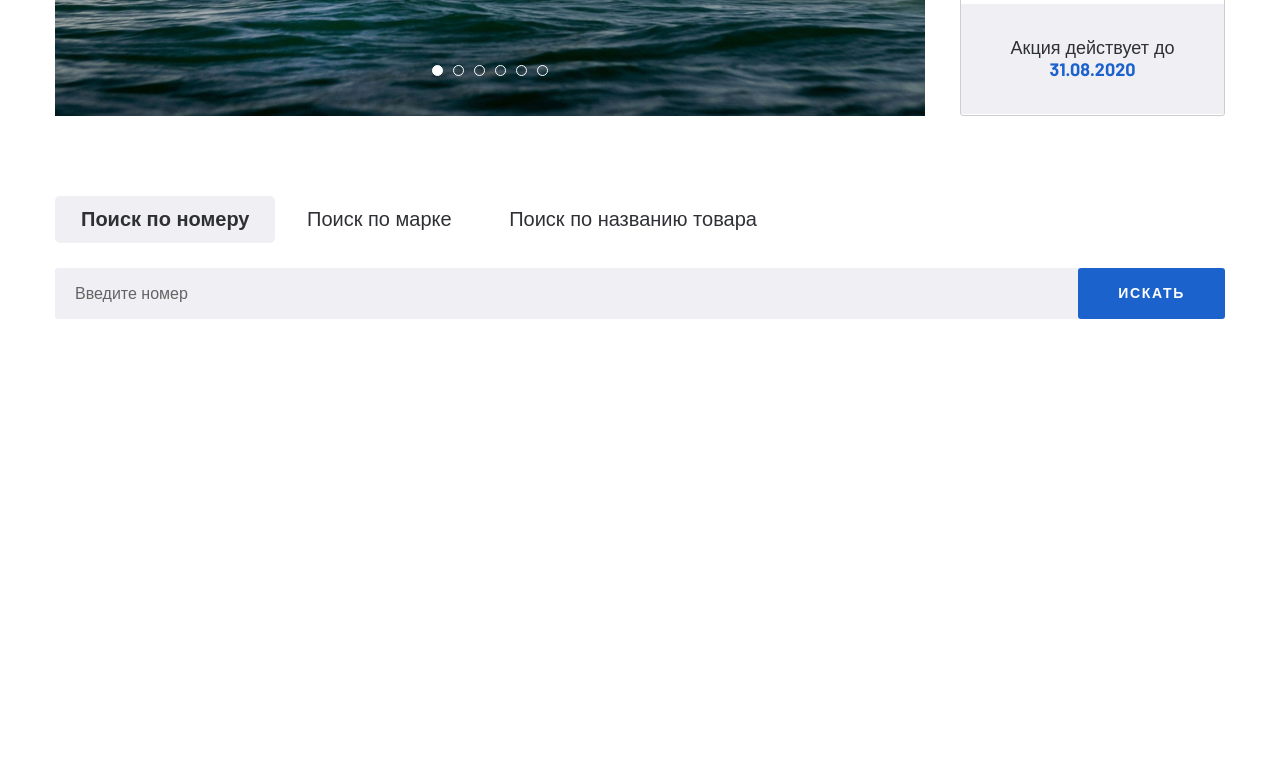
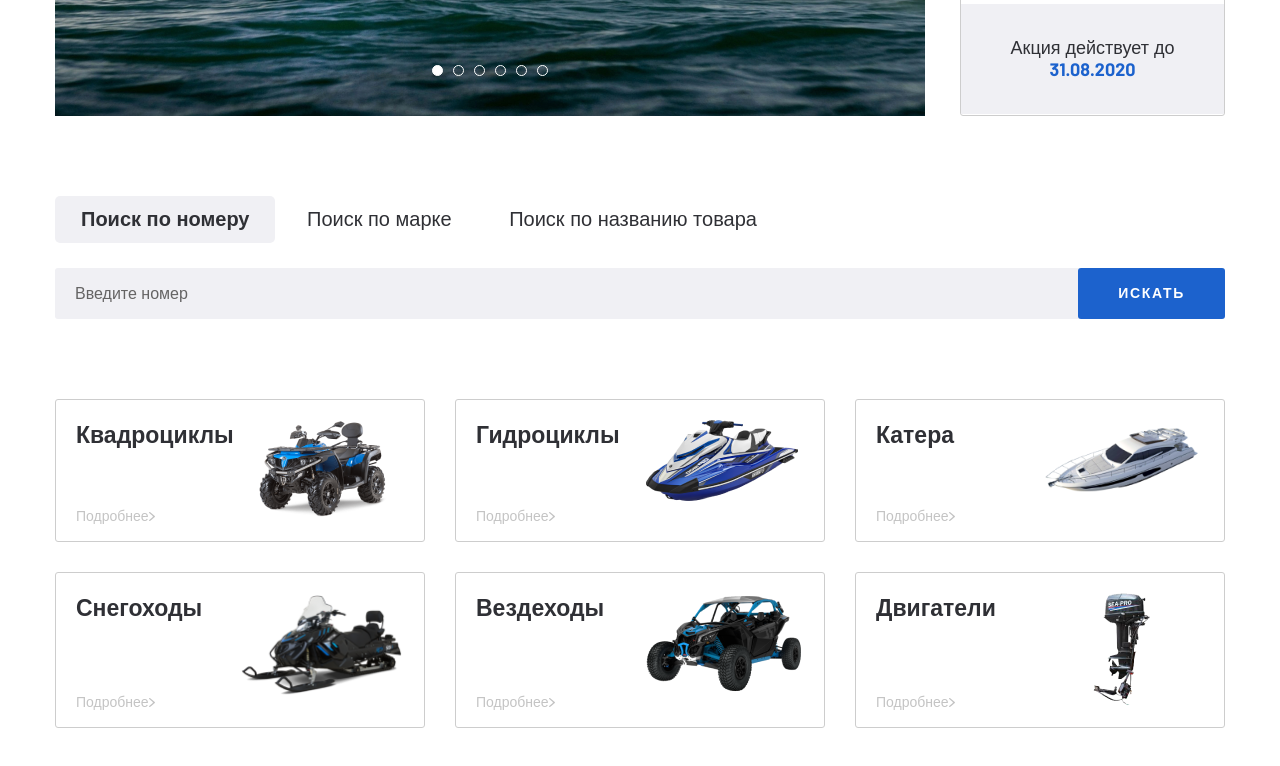
Before and after one commit to AndriiPrysiazhniuk/drive-moto-shop, a plain HTML site: page index.html in a window 1280 px wide. Shown: the part 537-1303 px from the top of the page. Before the commit the page ends 936 px from the top, so only its background shows below. Drawn offline with nearby package versions, Linux system fonts and the light colour scheme.

Commit message:
created section categories / styled this page

```diff
--- a/css/style.css
+++ b/css/style.css
@@ -377,3 +377,61 @@ body {
     border: none;
     margin-left: -3px;
 }
+
+.categories__inner {
+    display: flex;
+    justify-content: space-between;
+    flex-wrap: wrap;
+}
+
+.categories__item {
+    margin-bottom: 30px;
+    border: 1px solid #cdcdcd;
+    border-radius: 3px;
+    width: 370px;
+    padding: 20px 20px 16px;
+    display: flex;
+    transition: all .3s;
+
+}
+
+.categories__item:hover {
+    /*transition: all .3s;*/
+    color: #1C62CD;
+    border-radius: 3px;
+    box-shadow: 3px 3px 20px 0 rgba(50, 50, 50, 0.25);
+}
+
+.categories__item-info {
+    width: 50%;
+    display: flex;
+    flex-direction: column;
+    justify-content: space-between;
+}
+
+.categories__item-img {
+    text-align: center;
+    width: 50%;
+}
+
+.categories__item-img img {
+    max-width: 100%;
+}
+
+.categories__item-title {
+    transition: all .3s;
+    font-weight: 700;
+    font-size: 23px;
+    line-height: 28px;
+    font-family: "Barlow", sans-serif;
+}
+
+.categories__item-text {
+    font-size: 14px;
+    line-height: 17px;
+    color: #c4c4c4;
+}
+
+.categories__item-text::after {
+    content: url('../images/link-arrow.svg');
+}
--- a/index.html
+++ b/index.html
@@ -173,6 +173,69 @@
         </div>
     </div>
 </section>
+<section class="categories page-section">
+    <div class="container">
+        <div class="categories__inner">
+            <a href="#" class="categories__item">
+                <div class="categories__item-info">
+                    <h4 class="categories__item-title">Квадроциклы</h4>
+                    <p class="categories__item-text">Подробнее</p>
+                </div>
+                <div class="categories__item-img">
+                    <img src="images/product-1.png" alt="product image - quad bike">
+                </div>
+            </a>
+            <a href="#" class="categories__item">
+                <div class="categories__item-info">
+                    <h4 class="categories__item-title">Гидроциклы</h4>
+                    <p class="categories__item-text">Подробнее</p>
+                </div>
+                <div class="categories__item-img">
+                    <img src="images/product-2.png" alt="product image - Jet skis">
+                </div>
+
+            </a>
+            <a href="#" class="categories__item">
+                <div class="categories__item-info">
+                    <h4 class="categories__item-title">Катера</h4>
+                    <p class="categories__item-text">Подробнее</p>
+                </div>
+                <div class="categories__item-img">
+                    <img src="images/product-3.png" alt="product image - Boats">
+                </div>
+
+            </a>
+            <a href="#" class="categories__item">
+                <div class="categories__item-info">
+                    <h4 class="categories__item-title">Снегоходы</h4>
+                    <p class="categories__item-text">Подробнее</p>
+                </div>
+                <div class="categories__item-img">
+                    <img src="images/product-4.png" alt="product image - Snowmobiles">
+                </div>
+            </a>
+            <a href="#" class="categories__item">
+                <div class="categories__item-info">
+                    <h4 class="categories__item-title">Вездеходы</h4>
+                    <p class="categories__item-text">Подробнее</p>
+                </div>
+                <div class="categories__item-img">
+                    <img src="images/product-5.png" alt="product image - All-terrain vehicles">
+                </div>
+            </a>
+            <a href="#" class="categories__item">
+                <div class="categories__item-info">
+                    <h4 class="categories__item-title">Двигатели</h4>
+                    <p class="categories__item-text">Подробнее</p>
+                </div>
+                <div class="categories__item-img">
+                    <img src="images/product-6.png" alt="product image - Engines">
+                </div>
+            </a>
+
+        </div>
+    </div>
+</section>
 <script src="https://ajax.googleapis.com/ajax/libs/jquery/3.4.1/jquery.min.js"></script>
 <script src="js/slick.min.js"></script>
 <script src="js/main.js"></script>
```
Also changed, not shown: images/link-arrow.svg (added), images/product-1.png (added), images/product-2.png (added), images/product-3.png (added), images/product-4.png (added), images/product-5.png (added), images/product-6.png (added).
